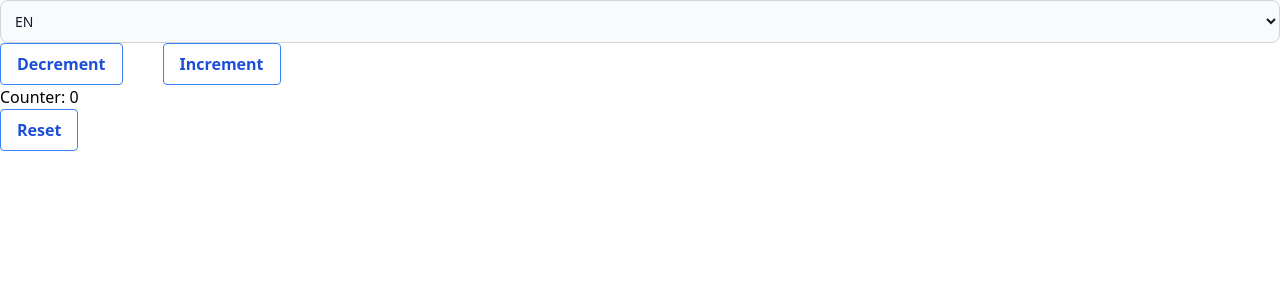
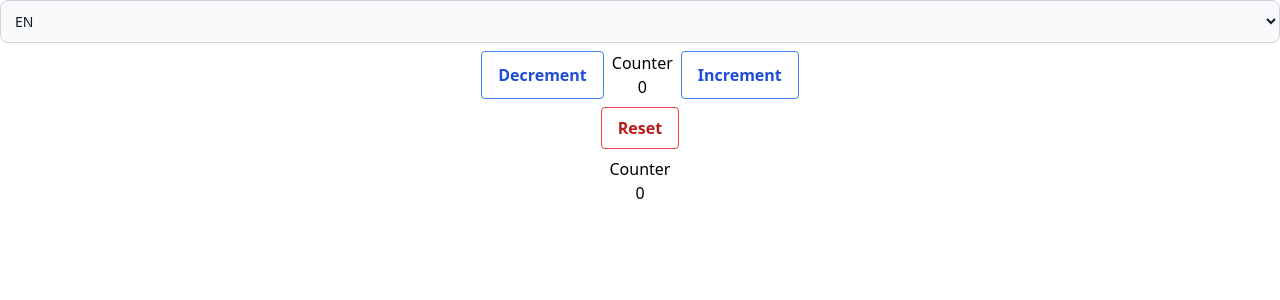
Before and after one commit to mrWD/diabolocom-test-task, a Vue app: page / in a window 1280 px wide. Shown: the top 300 px of the page. Built offline with nearby package versions, Linux system fonts and the light colour scheme.

Commit message:
Update makeup.

```diff
--- a/src/App.vue
+++ b/src/App.vue
@@ -7,12 +7,14 @@ import Reset from './components/Reset.vue'
 </script>
 
 <template>
-  <LocalePicker />
+  <div class="flex flex-col items-center">
+    <locale-picker class="mb-2" />
 
-  <Counter />
+    <counter class="mb-2" />
 
-  <Metrics />
+    <reset class="mb-2" />
 
-  <Reset />
+    <metrics />
+  </div>
 
 </template>
--- a/src/components/Btn.vue
+++ b/src/components/Btn.vue
@@ -1,5 +1,11 @@
 <script setup lang="ts">
 const emit = defineEmits(['click'])
+
+const { variant } = defineProps({
+  variant: {
+    default: btnTypes.DEFAULT,
+  },
+})
 
 const handleClick = () => {
   emit('click')
@@ -7,9 +13,22 @@ const handleClick = () => {
 
 </script>
 
+<script lang="ts">
+export enum btnTypes {
+  DEFAULT = 'DEFAULT',
+  DANGER = 'DANGER',
+}
+
+const mapVariantToClasses = {
+  [btnTypes.DEFAULT]: 'hover:bg-blue-500 text-blue-700 hover:text-white border-blue-500',
+  [btnTypes.DANGER]: 'hover:bg-red-500 text-red-700 hover:text-white border-red-500',
+}
+
+</script>
+
 <template>
   <button
-    class="bg-transparent hover:bg-blue-500 text-blue-700 font-semibold hover:text-white py-2 px-4 border border-blue-500 hover:border-transparent rounded"
+    :class="['bg-transparent font-semibold py-2 px-4 border hover:border-transparent rounded', mapVariantToClasses[variant]]"
     @click="handleClick"
   >
     <slot></slot>
--- a/src/components/Counter.vue
+++ b/src/components/Counter.vue
@@ -3,6 +3,7 @@ import { useStore } from '../store'
 import { messagesKeys } from '../locales/i18n'
 
 import Btn from './Btn.vue'
+import Metrics from './Metrics.vue';
 
 const store = useStore()
 
@@ -17,8 +18,12 @@ const onDecrement = () => {
 </script>
 
 <template>
-    <Btn class="mr-10" @click="onDecrement">{{ $t(messagesKeys.DECREMENT) }}</Btn>
+  <div class="flex justify-between">
+    <btn @click="onDecrement">{{ $t(messagesKeys.DECREMENT) }}</btn>
 
-    <Btn @click="onIncrement">{{ $t(messagesKeys.INCREMENT) }}</Btn>
+    <metrics class="px-2" />
+
+    <btn @click="onIncrement">{{ $t(messagesKeys.INCREMENT) }}</btn>
+  </div>
 
 </template>
--- a/src/components/Metrics.vue
+++ b/src/components/Metrics.vue
@@ -7,8 +7,10 @@ const store = useStore()
 </script>
 
 <template>
-  <div>
-    <span>{{ $t(messagesKeys.COUNTER) }}: {{ store.getters.count() }}</span>
+  <div class="flex flex-col items-center">
+    <span>{{ $t(messagesKeys.COUNTER) }}</span>
+
+    <span>{{ store.getters.count() }}</span>
   </div>
 
 </template>
--- a/src/components/Reset.vue
+++ b/src/components/Reset.vue
@@ -2,7 +2,7 @@
 import { messagesKeys } from '../locales/i18n'
 import { useStore } from '../store'
 
-import Btn from './Btn.vue'
+import Btn, { btnTypes } from './Btn.vue'
 
 const store = useStore()
 
@@ -13,6 +13,6 @@ const handleReset = () => {
 </script>
 
 <template>
-  <Btn @click="handleReset">{{ $t(messagesKeys.RESET) }}</Btn>
+  <btn :variant="btnTypes.DANGER" @click="handleReset">{{ $t(messagesKeys.RESET) }}</btn>
 
 </template>
```
